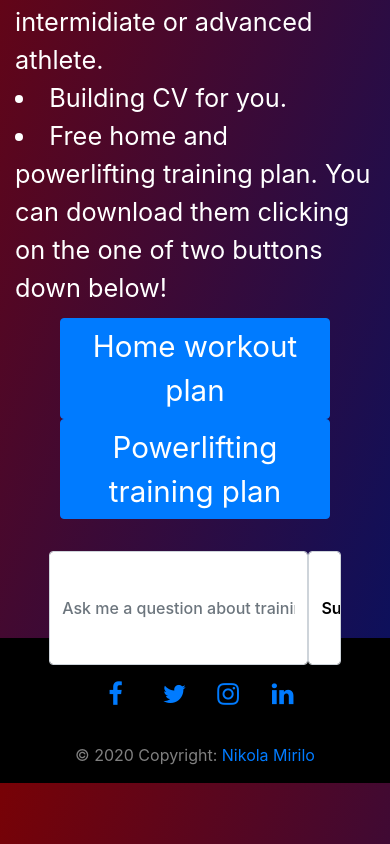
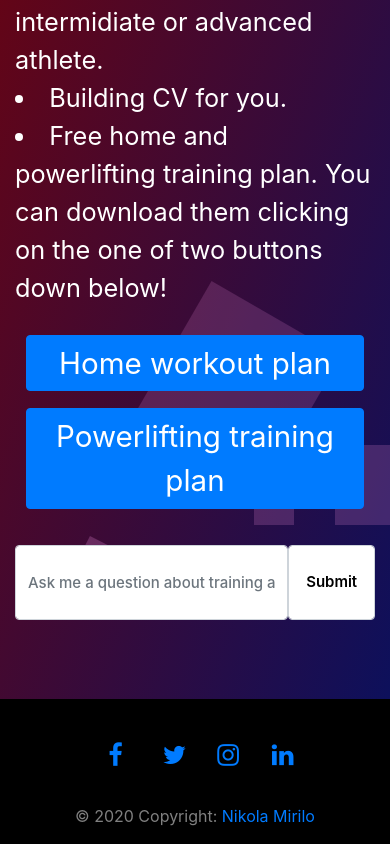
Before and after one commit to nikolam01/Bootstrap-website-v2.1, a plain HTML site: page services.html in a window 390 px wide. Shown: the part 438-1282 px from the top of the page. Before the commit the page ends 1221 px from the top, so only its background shows below. Drawn offline with nearby package versions, Linux system fonts and the light colour scheme.

Commit message:
sitnice dodate

```diff
--- a/services.css
+++ b/services.css
@@ -329,6 +329,16 @@ footer{
             margin-left: 0% !important;
             margin-right: 0% !important;
 		}
+		.box-area {
+			position: absolute;
+			top: 0;
+			left: 0;
+			width: 100%;
+			height: 120% !important;
+			overflow: hidden;
+			z-index: -1;
+
+		}
 		#title1{
 			font-size: 4.5vh !important;
 			padding-top: 5%;
@@ -434,8 +444,9 @@ h2{
 	padding-top: 4% !important;
 }
 .btn-primary{
-	width: 80%;
-	margin: 0% 10% !important;
+	width: 100% !important;
+	margin: 0% 0% !important;
+	margin-top: 5% !important;
 	font-size: 3.5vh !important;
 }
 .navbar-nav li a{
@@ -454,29 +465,31 @@ ul{
 	top: 0;
 	left: 0;
 	width: 100%;
-	height: 300% !important;
+	height: 120% !important;
     overflow: hidden;
     z-index: -1;
 
 }
-#input-form{
-	width: 78%;
-	margin: 0.5% 1% !important;
-	margin-right: 0% !important;
-	text-align: left;
-}
-#submit{
-	width: 19%;
-	margin-left: 1% !important;
-	padding-left: 0px;
-	margin-right: 0%;
-	padding-right: 0px;
-	text-align: center;
-	margin-top: 0.5%;
-
-
+.questions{
+	margin: 5% 0% !important;
+	width: 100%;
 
 }
+#submit1{
+	width: 30%;
+	height: 40%;
+	font-size: 15px !important;
+}
+#question-form{
+		width: 100%;
+		font-size: 15px !important;
+		height: 40%;
+
+}
+footer{
+	margin-top: 20%;
+}
+
 .form{
 	display: flex;
 	justify-content: center;
--- a/services.js
+++ b/services.js
@@ -1,5 +1,5 @@
-const button = document.querySelector('.button');
+const buttons = document.querySelector('.buttons');
 
-button.addEventListener('click', function () {
-    alert('Thank you for downloading! Be free to sent me feedback on my e-mail.')
+buttons.addEventListener('click', function () {
+    alert('Thank you for downloading! Be free to sent me feedback on my e-mail.');
 })
```
